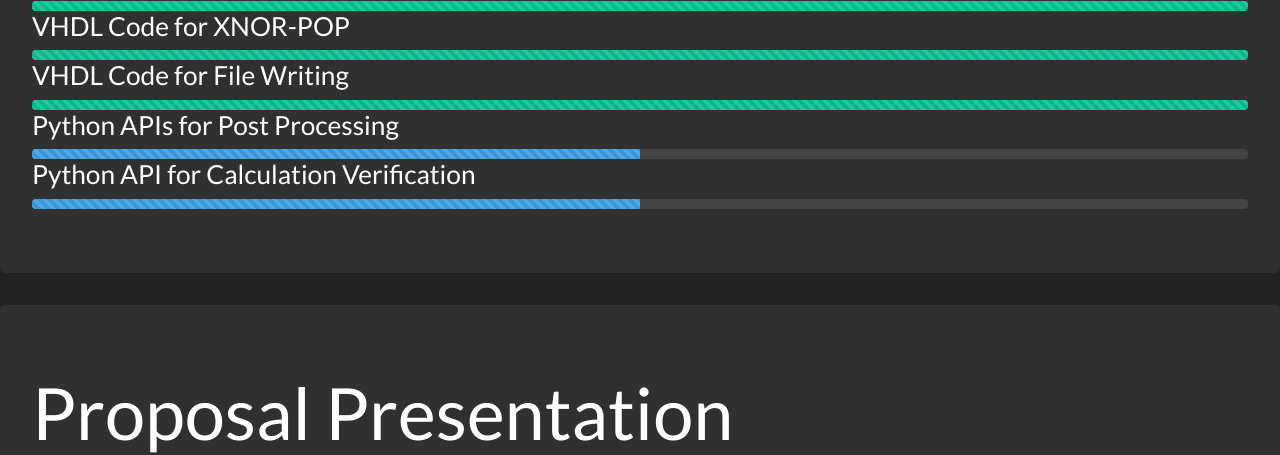
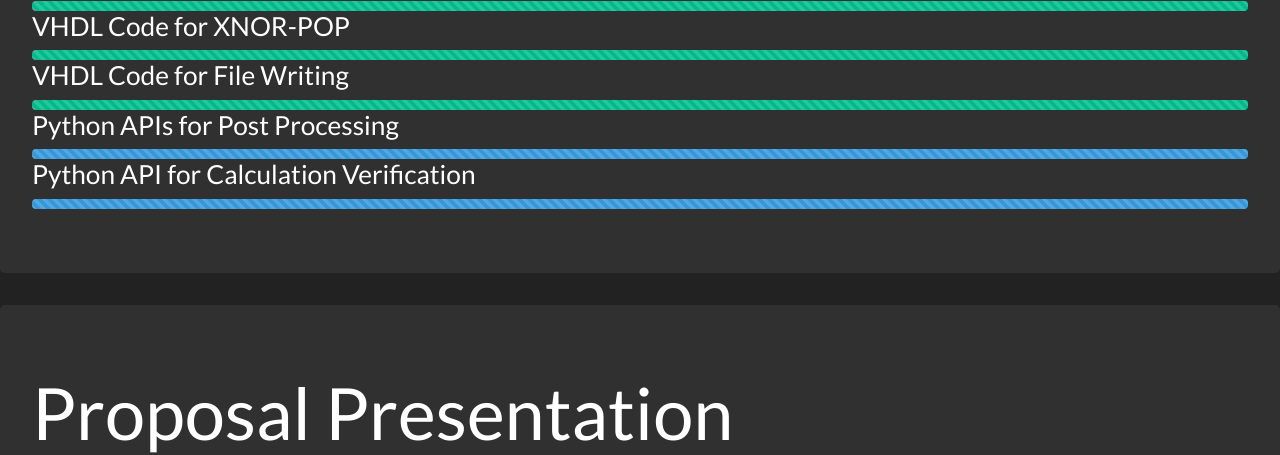
Before and after one commit to iuisefinalprojects/iuisefinalprojects.github.io, a plain HTML site: page pages/projects/ice/ice-proj.html in a window 1280 px wide. Shown: the part 1004-1459 px from the top of the page. Drawn offline with Linux system fonts and the light colour scheme.

Commit message:
new:dev: project completion added

```diff
--- a/pages/projects/ice/ice-proj.html
+++ b/pages/projects/ice/ice-proj.html
@@ -82,12 +82,12 @@
   <h3>Python APIs for Post Processing</h3>
   <div class="progress">
 
-    <div class="progress-bar progress-bar-striped bg-info" role="progressbar" style="width: 50%" aria-valuenow="100" aria-valuemin="0" aria-valuemax="100"></div>
+    <div class="progress-bar progress-bar-striped bg-info" role="progressbar" style="width: 100%" aria-valuenow="100" aria-valuemin="0" aria-valuemax="100"></div>
   </div>
   <h3> Python API for Calculation Verification</h3>
   <div class="progress">
 
-    <div class="progress-bar progress-bar-striped bg-info" role="progressbar" style="width: 50%" aria-valuenow="100" aria-valuemin="0" aria-valuemax="100"></div>
+    <div class="progress-bar progress-bar-striped bg-info" role="progressbar" style="width: 100%" aria-valuenow="100" aria-valuemin="0" aria-valuemax="100"></div>
   </div>
 
 </div>
```
